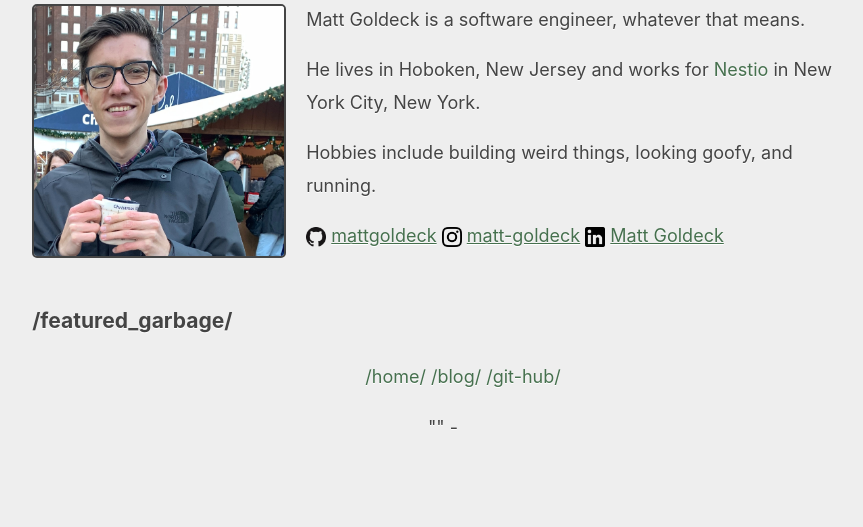
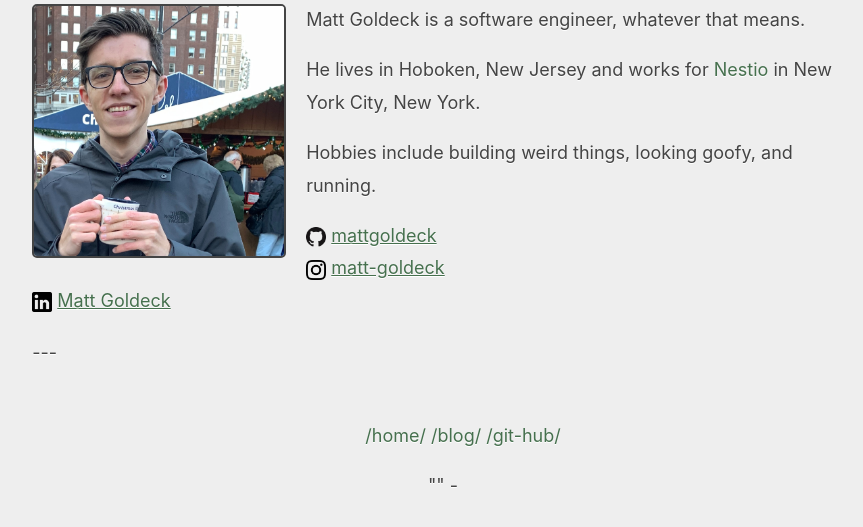
Before and after one commit to matt-goldeck/pine-raider, a Django app: page / in a window 1280 px wide. Shown: the part 148-675 px from the top of the page, without its empty margins (197-1060 px from the left). Run offline with Django 3.2, Linux system fonts and the light colour scheme; data that the repository does not hold is empty.

Commit message:
getting the damn social links to center

```diff
--- a/blog/templates/landing.html
+++ b/blog/templates/landing.html
@@ -9,19 +9,18 @@
 					<p>Matt Goldeck is a software engineer, whatever that means.</p>
 					<p>He lives in Hoboken, New Jersey and works for <a class="nav-link" href="https://www.nestio.com/">Nestio</a> in New York City, New York.</p>
 					<p>Hobbies include building weird things, looking goofy, and running.</p>
-					<div class='social-list'>
-						<ul class='soc-ul'>
-							<li class='soc-li'><img class='social-icon' src="{% static 'img/github.png' %}"> <a class='url-link' href="https://github.com/matt-goldeck">mattgoldeck</a></li>
-							<li class='soc-li'><img class='social-icon' src="{% static 'img/instagram.png' %}"> <a class='url-link' href="https://www.instagram.com/mattgoldeck/">matt-goldeck</a></li>
-							<li class='soc-li'><img class='social-icon' src="{% static 'img/linkedin.png' %}"> <a class='url-link' href="https://www.linkedin.com/in/matt-goldeck/"> Matt Goldeck</a></li>
-						</ul>
+					<div class='social'>
+						<div><img class='social-icon' src="{% static 'img/github.png' %}"> <a class='url-link' href="https://github.com/matt-goldeck">mattgoldeck</a></div>
+						<div><img class='social-icon' src="{% static 'img/instagram.png' %}"> <a class='url-link' href="https://www.instagram.com/mattgoldeck/">matt-goldeck</a></div>
+						<div><img class='social-icon' src="{% static 'img/linkedin.png' %}"> <a class='url-link' href="https://www.linkedin.com/in/matt-goldeck/"> Matt Goldeck</a></div>
 					</div>
 				</div>
 			</div>
 		</div>
-
+		<div class='divider-div'>
+			<p>---</p>
+		</div>
 		<div class='blog-section'>
-			<h3 class='sub-header'>/featured_garbage/</h3>
 			<div>
 				{% for blog_post in posts %}
 					<div class="post-preview-cont">
```
Also changed, not shown: blog/static/css/styles.css (+10 -13 lines).
